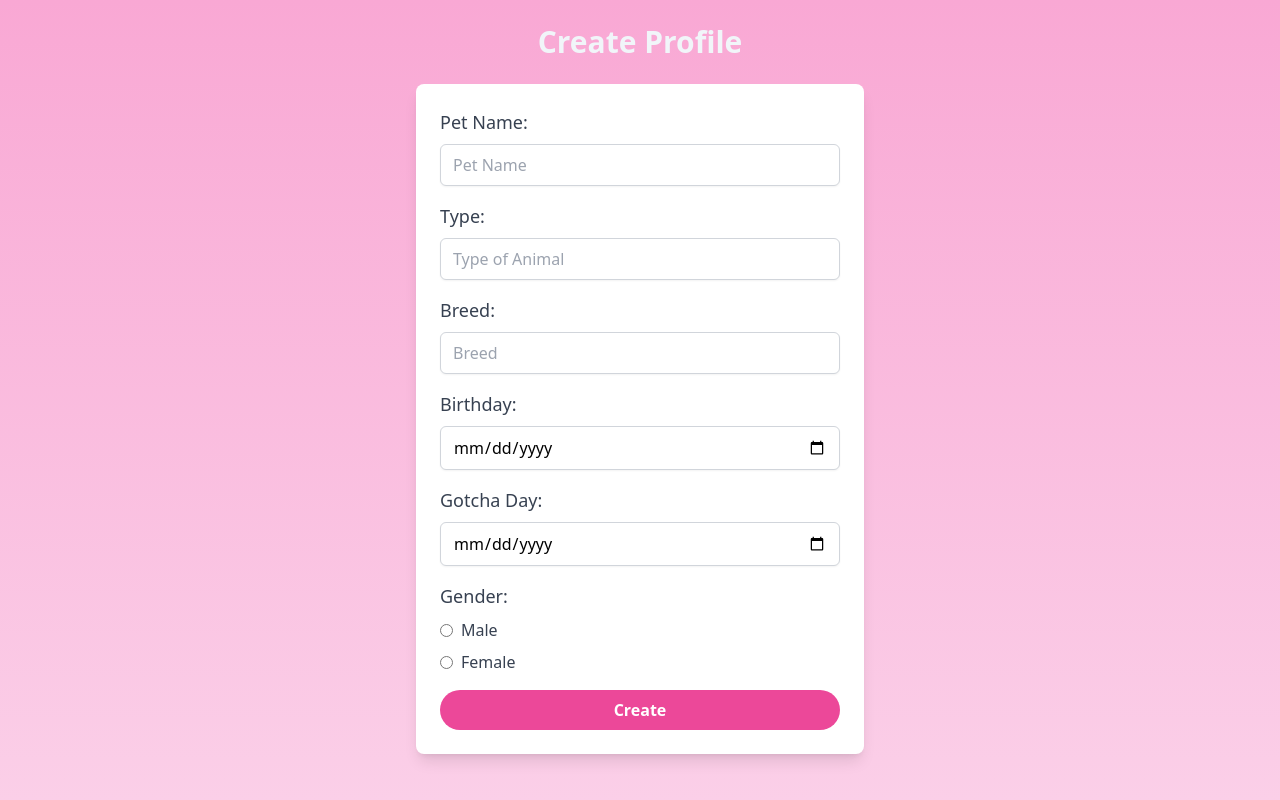
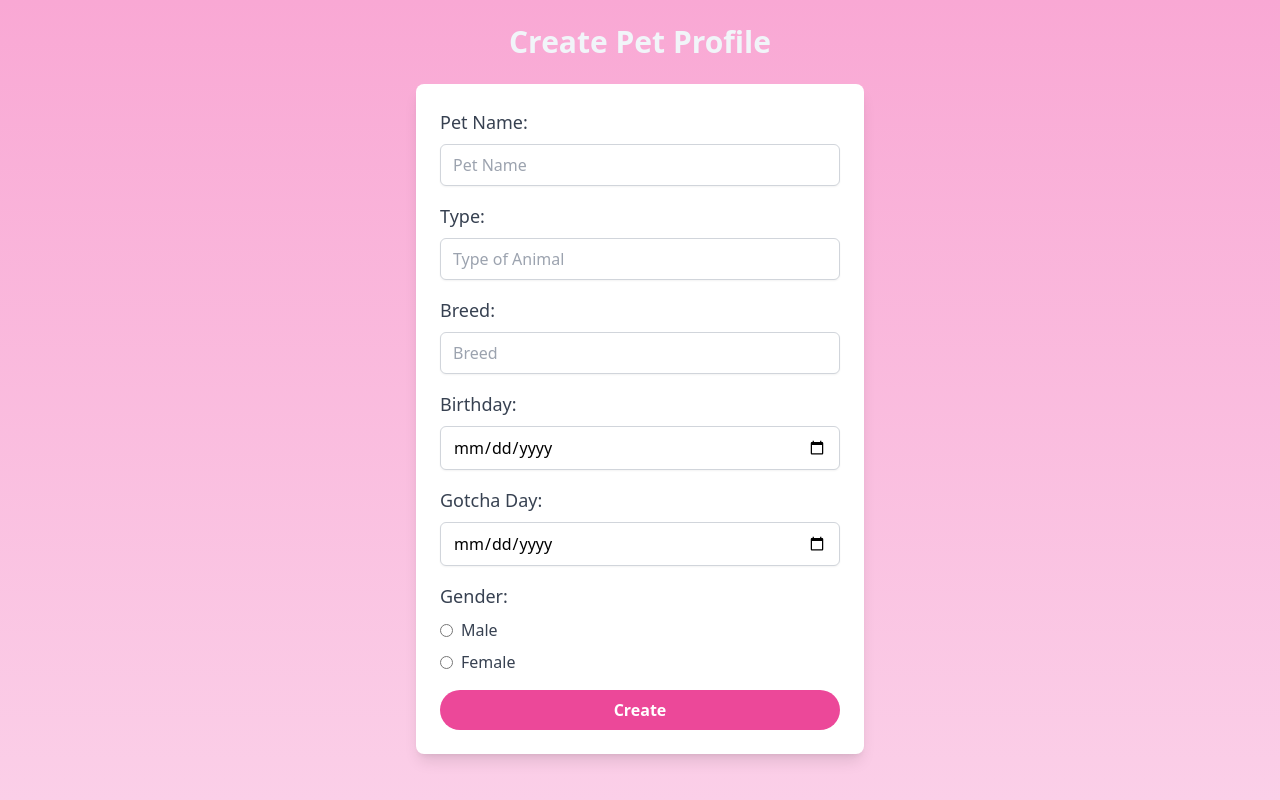
Before and after one commit to MicahYap/PetTracker, a React (Vite) app: page /create_profile in a window 1280 px wide. Built offline with nearby package versions, Linux system fonts and the light colour scheme.

Commit message:
front end for create profile

```diff
--- a/src/components/CreateProfile.jsx
+++ b/src/components/CreateProfile.jsx
@@ -12,7 +12,7 @@ function CreateProfile() {
 
   return (
     <div className="min-h-screen bg-gradient-to-t from-pink-200 to-pink-300 p-6">
-      <h2 className="text-3xl font-bold text-center text-slate-100 mb-6">Create Profile</h2>
+      <h2 className="text-3xl font-bold text-center text-slate-100 mb-6">Create Pet Profile</h2>
 
       <div className="max-w-md mx-auto bg-white p-6 rounded-lg shadow-lg">
         <form>
```
